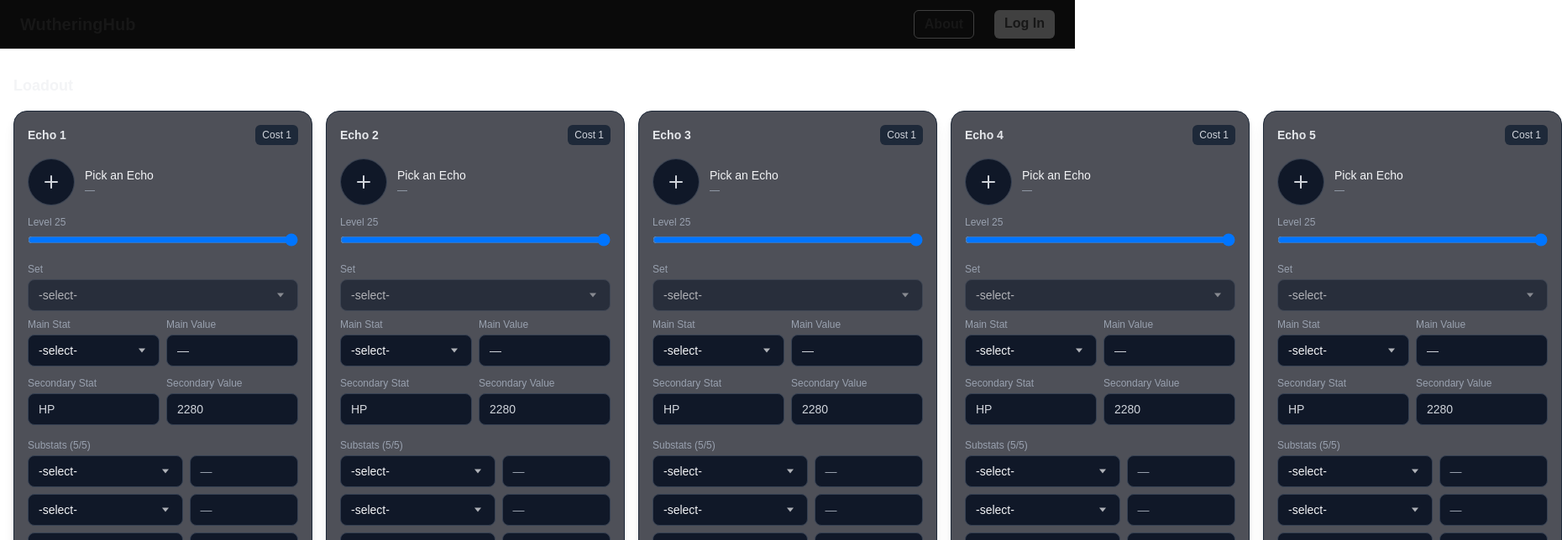
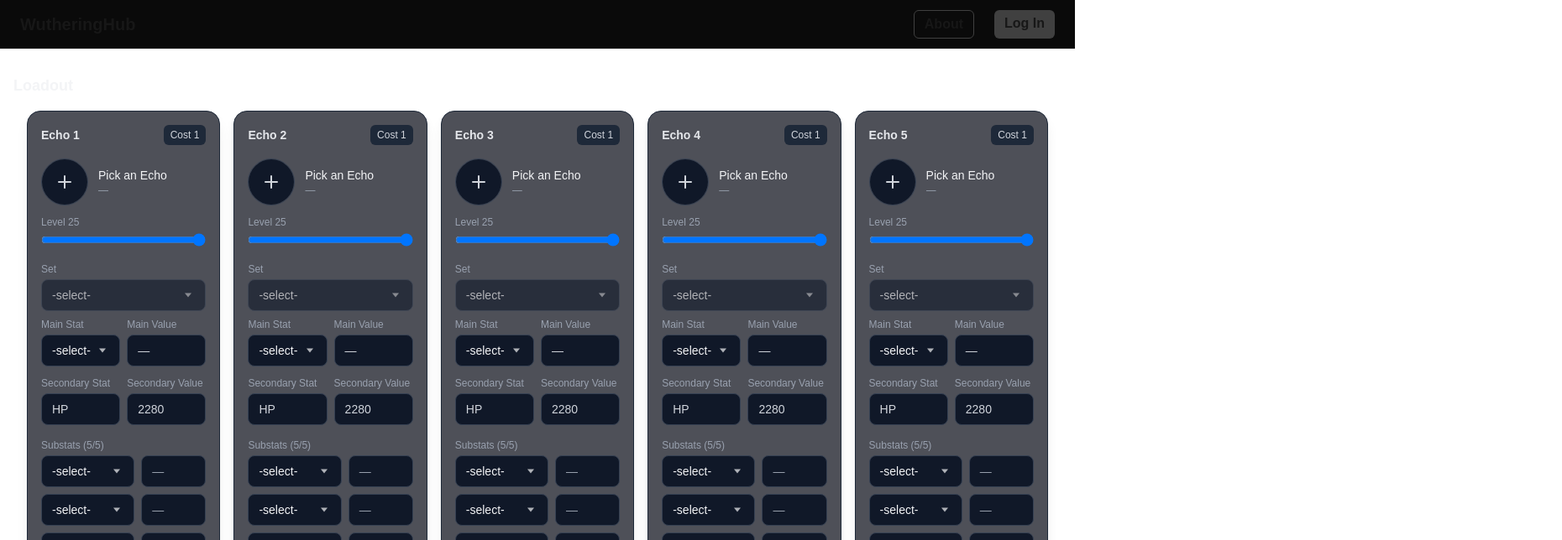
Before and after one commit to Khoi-Duong3/WutheringHub, a Next.js app in the folder frontend/wutheringhub/: page /calculator in a window 1280 px wide. Shown: the top 644 px of the page at 84% size, 1860 px wide, since content can reach past the window. Built offline with nearby package versions, Linux system fonts and the light colour scheme.

Commit message:
fixed select substat bug, will add resonator selector and weapon selector next

```diff
--- a/frontend/wutheringhub/app/components/EchoBox.tsx
+++ b/frontend/wutheringhub/app/components/EchoBox.tsx
@@ -572,11 +572,25 @@ export default function EchoBox({echoes,value,onChange,title = "Echo Slot"}: Ech
   		}
 	}, []);
 
-	const subStats = useMemo(() => {
-		const subs = [...value.substats];
-		while (subs.length < 5) subs.push({ stat: "", value: 0});
-		return subs.slice(0,5);
-	}, [value.substats])
+	const uiSubStats = useMemo(() => Array.from({ length: 5 }, (_, i) => value.substats?.[i] ?? { stat: "" as StatKey, value: 0 }), [value.substats]);
+
+	const setSubStats = (idx: number, stat: StatKey) => {
+		const next = Array.from(
+			{ length: 5,},
+			(_, i) => value.substats?.[i] ?? { stat: "" as StatKey, value: 0}
+		);
+		next[idx] = { stat, value: stat ? next[idx].value : 0 };
+		update({ substats: next });
+	};
+
+	const setSubStatValue = (idx: number, val: number) => {
+		const next = Array.from (
+			{ length: 5},
+			(_, i) => value.substats?.[i] ?? { stat: "" as StatKey, value: 0 }
+		);
+		next[idx] = { ...next[idx], value: val };
+  		update({ substats: next });
+	};
 
 	const selectedEcho = useMemo(
 		() => echoes.find((e) => e.id === value.selectedEchoId),
@@ -712,7 +726,7 @@ export default function EchoBox({echoes,value,onChange,title = "Echo Slot"}: Ech
 			<div className="mt-4">
 				<div className="mb-1 text-xs text-gray-400">Substats (5/5)</div>
 				<div className="space-y-2">
-					{subStats.map((ss,index) => (
+					{uiSubStats.map((ss,index) => (
 						<div key={index} className="grid grid-cols-12 items-center gap-2">
 							<div className="col-span-7">
 								<StatSelect
--- a/frontend/wutheringhub/app/components/LoadoutGrid.tsx
+++ b/frontend/wutheringhub/app/components/LoadoutGrid.tsx
@@ -28,7 +28,7 @@ function makeEmptyPiece(slot: number): EchoPiece {
         cost: 1 as EchoCost,
         main: { stat: "", value: 0 },
         secondary: { stat: "hp", value: 0 },
-        substats: [],
+        substats: Array.from({length: 5}, () => ({ stat: "" as any, value: 0})),
         selectedEchoId: undefined,
     };
 }
@@ -102,10 +102,10 @@ export default function LoadoutGrid({
   }, [pieces]);
 
   return (
-    <section className={`mx-auto w-fit ${className ?? ""}`}>
+    <section className={`mx-auto w-full px-4 ${className ?? ""}`}>
 
-    <div className="grid grid-flow-col auto-cols-[356px] gap-x-4">
-      <div className="min-w-0">
+    <div className="mx-auto grid grid-cols-5 gap-4 justify-items-center max-w-[1760px]">
+      <div className="w-full max-w-[340px]">
         <EchoBox
             echoes={echoes}
             value={slots[0]}
@@ -114,7 +114,7 @@ export default function LoadoutGrid({
         />
       </div>
 
-      <div className="min-w-0">
+      <div className="w-full max-w-[340px]">
         <EchoBox
             echoes={echoes}
             value={slots[1]}
@@ -123,7 +123,7 @@ export default function LoadoutGrid({
         />
       </div>
 
-      <div className="min-w-0">
+      <div className="w-full max-w-[340px]">
         <EchoBox
             echoes={echoes}
             value={slots[2]}
@@ -133,7 +133,7 @@ export default function LoadoutGrid({
 
       </div>
 
-      <div className="min-w-0">
+      <div className="w-full max-w-[340px]">
           <EchoBox
             echoes={echoes}
             value={slots[3]}
@@ -142,7 +142,7 @@ export default function LoadoutGrid({
         />
       </div>
 
-      <div className="min-w-0">
+      <div className="w-full max-w-[340px]">
           <EchoBox
             echoes={echoes}
             value={slots[4]}
```
